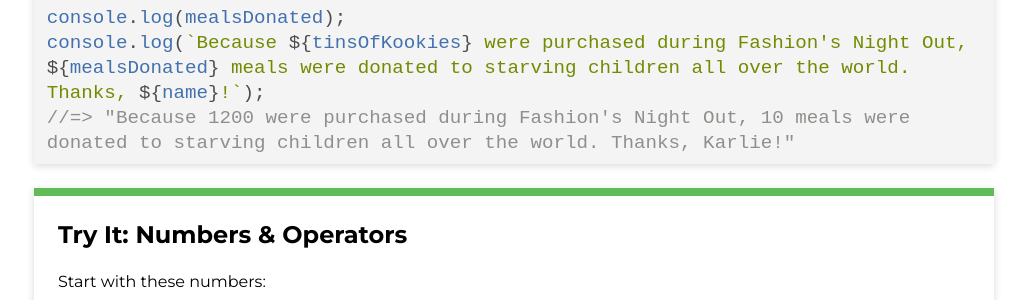
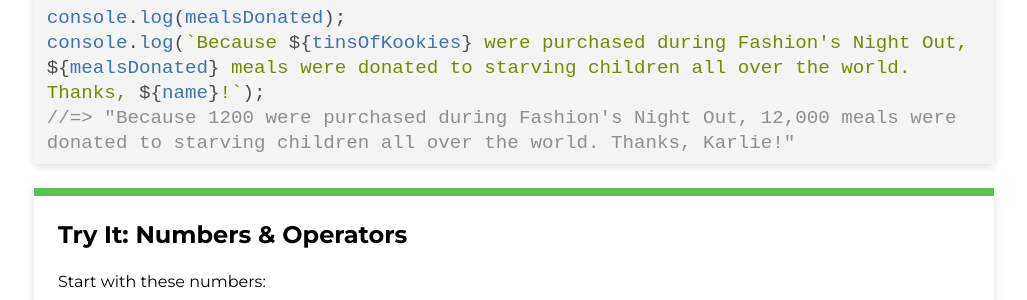
Before and after one commit to ameseee/kwk-curriculum-site, a Jekyll site: the page built from web-app/lessons/intro-to-js/index.md, in a window 1280 px wide and 900 px high, scrolled down 5114 px. Shown: the part 153-453 px from the top of the window, without its empty margins (126-1153 px from the left). Built offline with Jekyll 4.4.1, drawn with Linux system fonts in a browser that asks for light colours; nearby versions of some CDN libraries.

Commit message:
Update output for interpolation example

````diff
--- a/web-app/lessons/intro-to-js/index.md
+++ b/web-app/lessons/intro-to-js/index.md
@@ -182,7 +182,7 @@ var mealsDonated = tinsOfKookies * mealsDonatedPerTin;
 
 console.log(mealsDonated);
 console.log(`Because ${tinsOfKookies} were purchased during Fashion's Night Out, ${mealsDonated} meals were donated to starving children all over the world. Thanks, ${name}!`);
-//=> "Because 1200 were purchased during Fashion's Night Out, 10 meals were donated to starving children all over the world. Thanks, Karlie!"
+//=> "Because 1200 were purchased during Fashion's Night Out, 12,000 meals were donated to starving children all over the world. Thanks, Karlie!"
 ```
 
 <div class="try-it">
````
